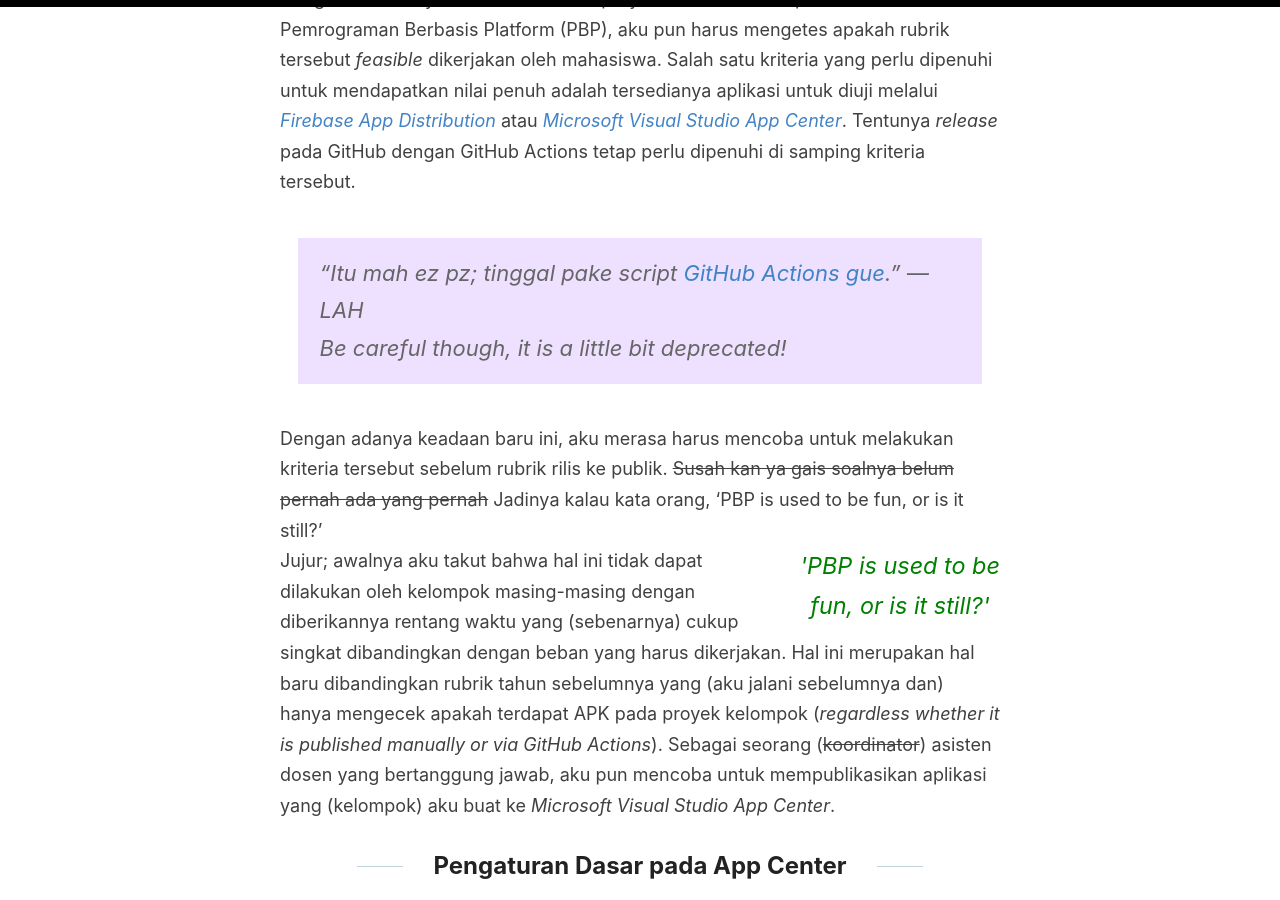
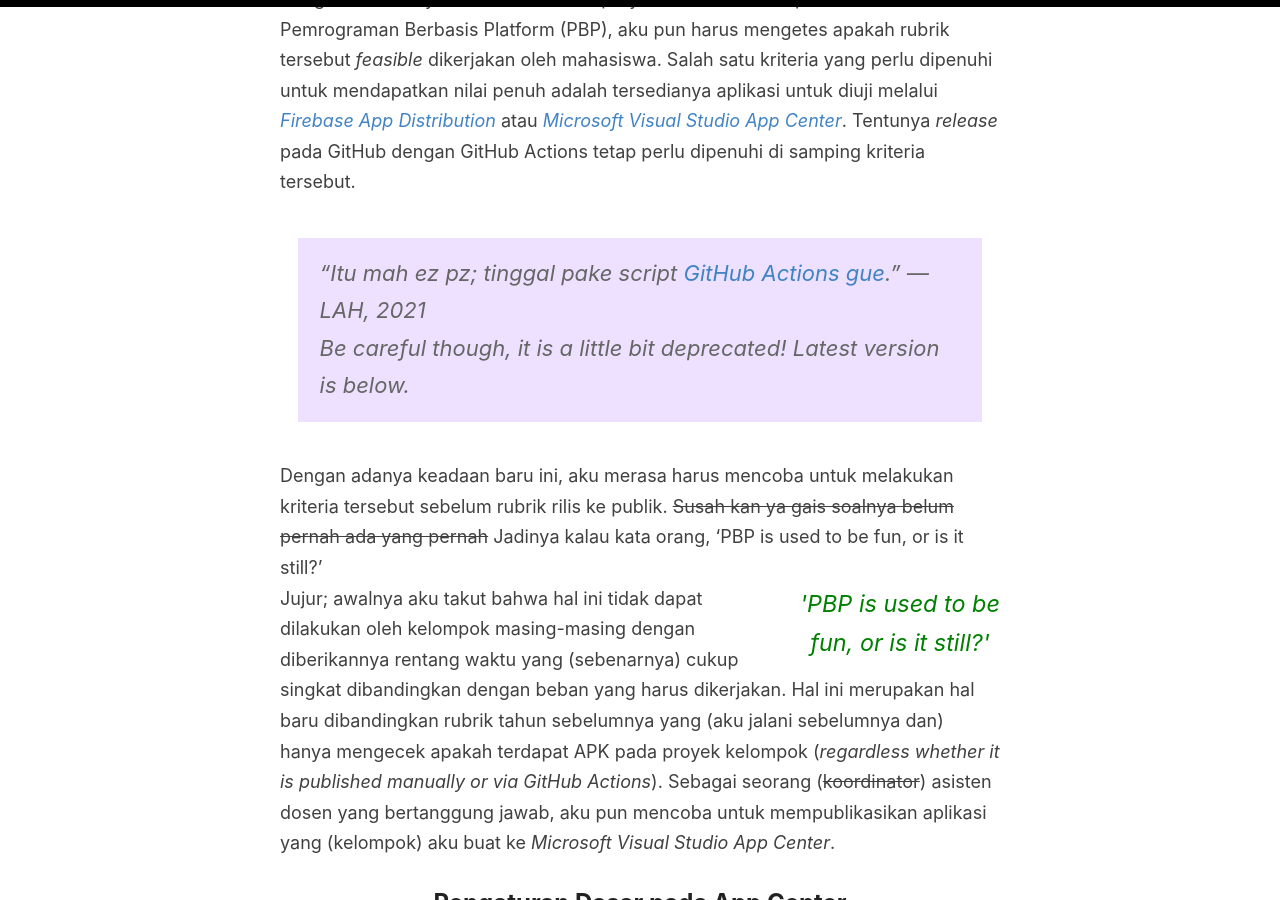
Before and after one commit to determinedguy/cecoret, a Jekyll site: the page built from _posts/2022-11-19-flutter-at-app-center.md, in a window 1280 px wide and 900 px high, scrolled down 530 px. Built offline with Jekyll 4.4.1, drawn with Linux system fonts in a browser that asks for light colours.

Commit message:
fix: text

```diff
--- a/_posts/2022-11-19-flutter-at-app-center.md
+++ b/_posts/2022-11-19-flutter-at-app-center.md
@@ -8,7 +8,7 @@ categories: [Flutter, PBP]
 
 Dengan berlakunya rubrik baru untuk proyek akhir semester pada mata kuliah Pemrograman Berbasis Platform (PBP), aku pun harus mengetes apakah rubrik tersebut *feasible* dikerjakan oleh mahasiswa. Salah satu kriteria yang perlu dipenuhi untuk mendapatkan nilai penuh adalah tersedianya aplikasi untuk diuji melalui [*Firebase App Distribution*](https://firebase.google.com/docs/app-distribution) atau [*Microsoft Visual Studio App Center*](https://appcenter.ms/). Tentunya *release* pada GitHub dengan GitHub Actions tetap perlu dipenuhi di samping kriteria tersebut.
 
-> "Itu mah ez pz; tinggal pake script [GitHub Actions gue](https://gist.github.com/determinedguy/68b9a39b49099222f7c4b12eb617c643)." —LAH<br /> *Be careful though, it is a little bit deprecated!*
+> "Itu mah ez pz; tinggal pake script [GitHub Actions gue](https://gist.github.com/determinedguy/68b9a39b49099222f7c4b12eb617c643)." —LAH, 2021<br /> *Be careful though, it is a little bit deprecated! Latest version is below.*
 
 Dengan adanya keadaan baru ini, aku merasa harus mencoba untuk melakukan kriteria tersebut sebelum rubrik rilis ke publik. ~~Susah kan ya gais soalnya belum pernah ada yang pernah~~ Jadinya kalau kata orang, {% include pullquote.html quote="'PBP is used to be fun, or is it still?'" %} Jujur; awalnya aku takut bahwa hal ini tidak dapat dilakukan oleh kelompok masing-masing dengan diberikannya rentang waktu yang (sebenarnya) cukup singkat dibandingkan dengan beban yang harus dikerjakan. Hal ini merupakan hal baru dibandingkan rubrik tahun sebelumnya yang (aku jalani sebelumnya dan) hanya mengecek apakah terdapat APK pada proyek kelompok (*regardless whether it is published manually or via GitHub Actions*). Sebagai seorang (~~koordinator~~) asisten dosen yang bertanggung jawab, aku pun mencoba untuk mempublikasikan aplikasi yang (kelompok) aku buat ke *Microsoft Visual Studio App Center*.
 
```
